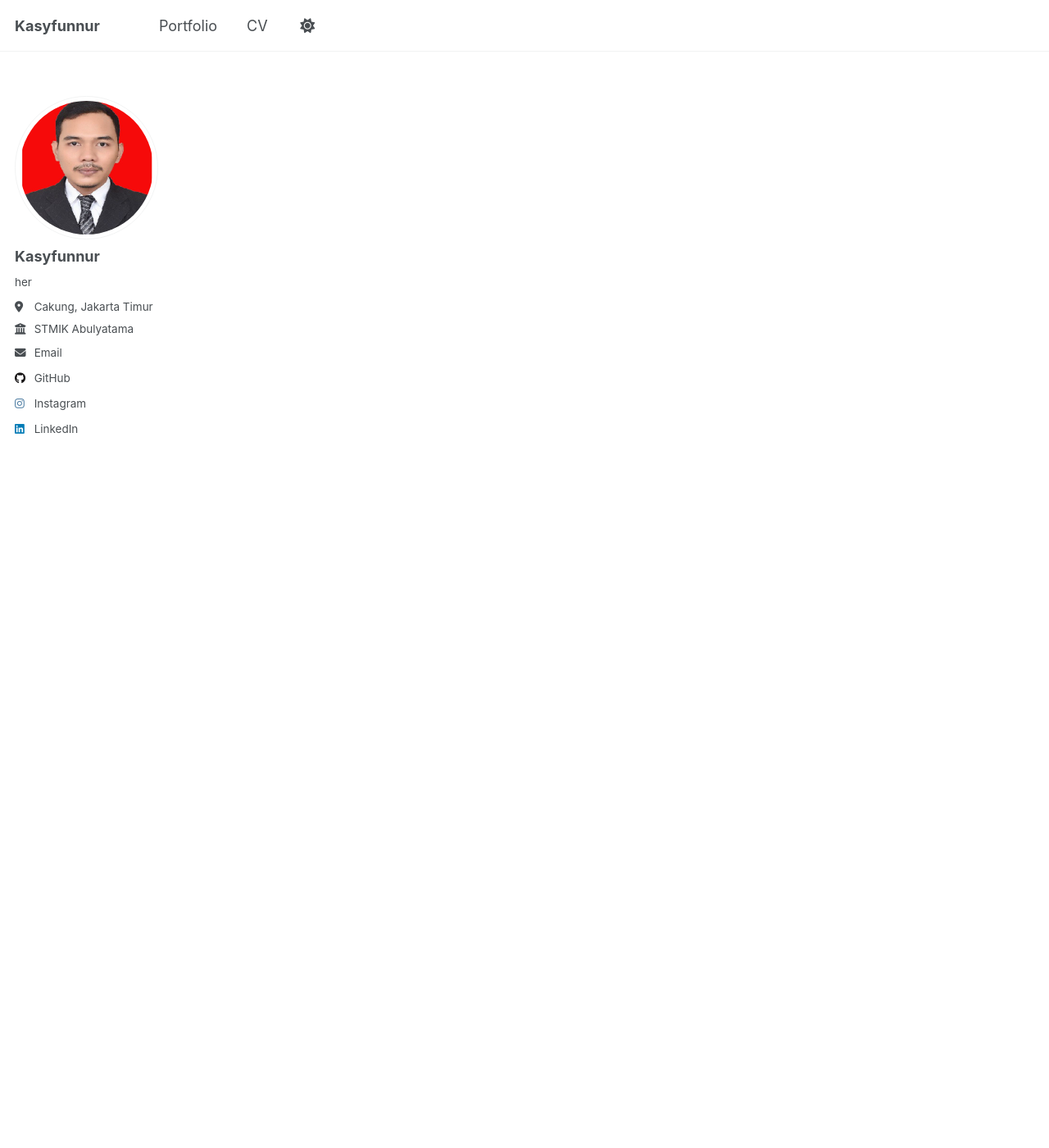
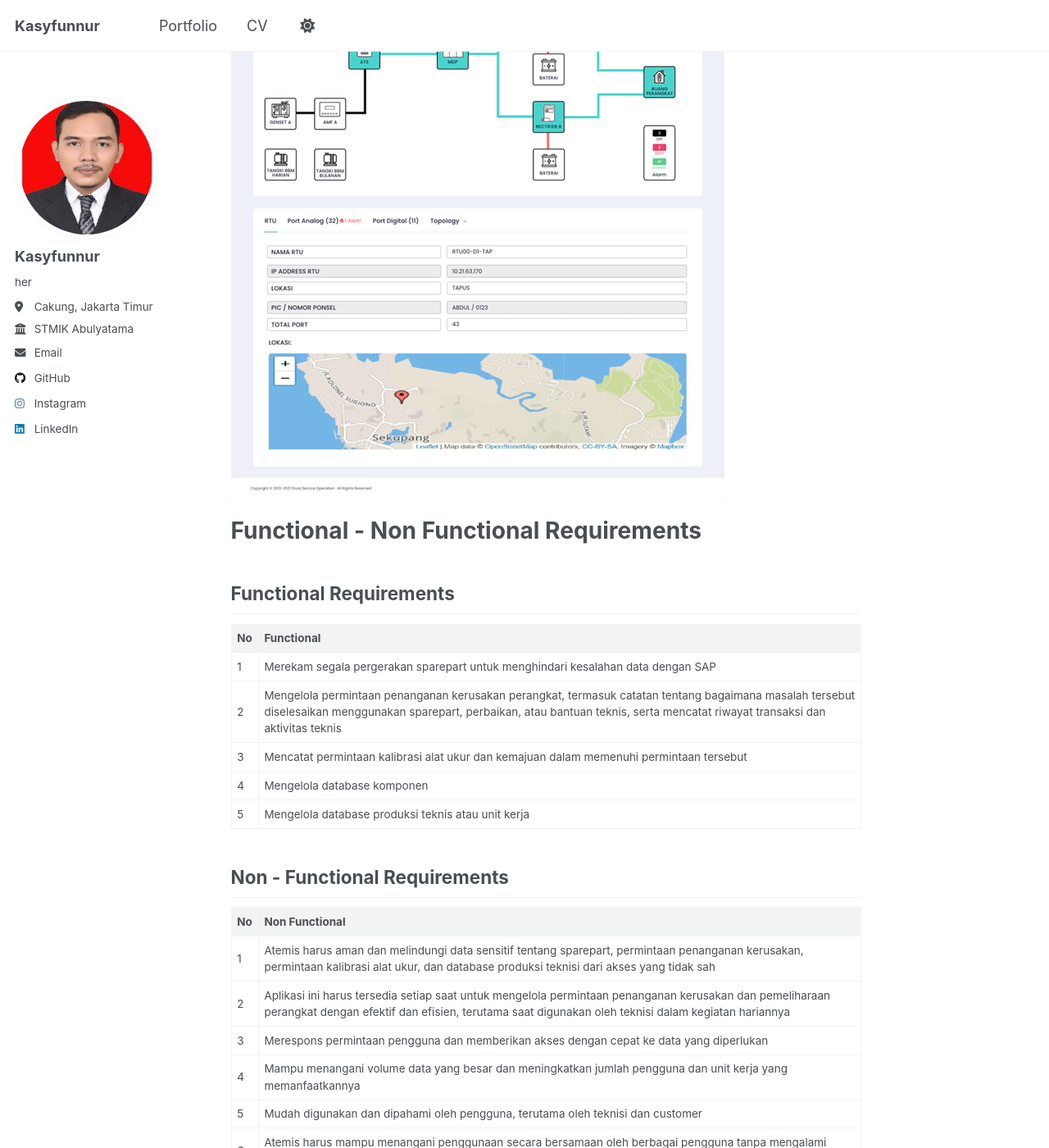
Before and after one commit to kasyfunnur/kasyfunnur.github.io, a Jekyll site: the page built from _portfolio/portfolio-4.md, in a window 1280 px wide and 1400 px high, scrolled down 2078 px. Shown: the whole window at 82% size. Built offline with Jekyll 4.4.1, drawn with Linux system fonts in a browser that asks for light colours; some of the changed text lies outside the part shown.

Commit message:
add atemis

```diff
--- a/_portfolio/portfolio-4.md
+++ b/_portfolio/portfolio-4.md
@@ -4,4 +4,62 @@
 collection: portfolio
 ---
 
-sample description
+<img src='/images/dashboard_monitoring.png'>
+
+# About
+
+New Atemis adalah aplikasi utama yang digunakan oleh Divisi MSC (Managed Service Center) PT. Telkom Indonesia untuk mengelola berbagai aspek operasional terkait pelanggan, pesanan, suku cadang, dan pelaporan. Sistem ini berfungsi sebagai solusi end-to-end dalam mendukung layanan telekomunikasi yang dikelola oleh PT. Telkom, memastikan efisiensi dalam manajemen pesanan dan inventaris.
+
+# Dashboard
+
+## Detail Monitoring
+
+<img src='/images/dashbiard_detail.png'>
+
+## Detail RTU
+
+<img src='/images/detail_RTU.png'>
+
+# Functional - Non Functional Requirements
+
+## Functional Requirements
+
+| No  | Functional                                                                                                                                                                                                                          |
+|-----|-------------------------------------------------------------------------------------------------------------------------------------------------------------------------------------------------------------------------------------|
+|1    | Merekam segala pergerakan sparepart untuk menghindari kesalahan data dengan SAP                                                                                                                                                     |
+|2    | Mengelola permintaan penanganan kerusakan perangkat, termasuk catatan tentang bagaimana masalah tersebut diselesaikan menggunakan sparepart, perbaikan, atau bantuan teknis, serta mencatat riwayat transaksi dan aktivitas teknis  |
+|3    | Mencatat permintaan kalibrasi alat ukur dan kemajuan dalam memenuhi permintaan tersebut                                                                                                                                             |
+|4    | Mengelola database komponen                                                                                                                                                                                                         |
+|5    | Mengelola database produksi teknis atau unit kerja                                                                                                                                                                                  |
+
+## Non - Functional Requirements
+
+| No  | Non Functional                                                                                                                                                                                                  |
+|-----|-----------------------------------------------------------------------------------------------------------------------------------------------------------------------------------------------------------------|
+|1    | Atemis harus aman dan melindungi data sensitif tentang sparepart, permintaan penanganan kerusakan, permintaan kalibrasi alat ukur, dan database produksi teknisi dari akses yang tidak sah                      |
+|2    | Aplikasi ini harus tersedia setiap saat untuk mengelola permintaan penanganan kerusakan dan pemeliharaan perangkat dengan efektif dan efisien, terutama saat digunakan oleh teknisi dalam kegiatan hariannya    |
+|3    | Merespons permintaan pengguna dan memberikan akses dengan cepat ke data yang diperlukan                                                                                                                         |
+|4    | Mampu menangani volume data yang besar dan meningkatkan jumlah pengguna dan unit kerja yang memanfaatkannya                                                                                                     |
+|5    | Mudah digunakan dan dipahami oleh pengguna, terutama oleh teknisi dan customer                                                                                                                                  |
+|6    | Atemis harus mampu menangani penggunaan secara bersamaan oleh berbagai pengguna tanpa mengalami penurunan kinerja atau kecepatan respons                                                                        |
+
+# Technology Stack
+
+## Frontend
+
+- HTML
+- CSS
+- Javascript
+- Vue Js
+
+## Backend
+
+- PHP
+
+## Database
+
+- Postgree Sql
+
+# Architecture New Atemis
+
+<img src='/images/atemis_arsiitek.png'>
```
Also changed, not shown: _portfolio/portfolio-3.md (+8 -8 lines), images/atemis_arsiitek.png (added), images/orderss.png (added), images/preorder.png (added), images/transaksi.png (added).
